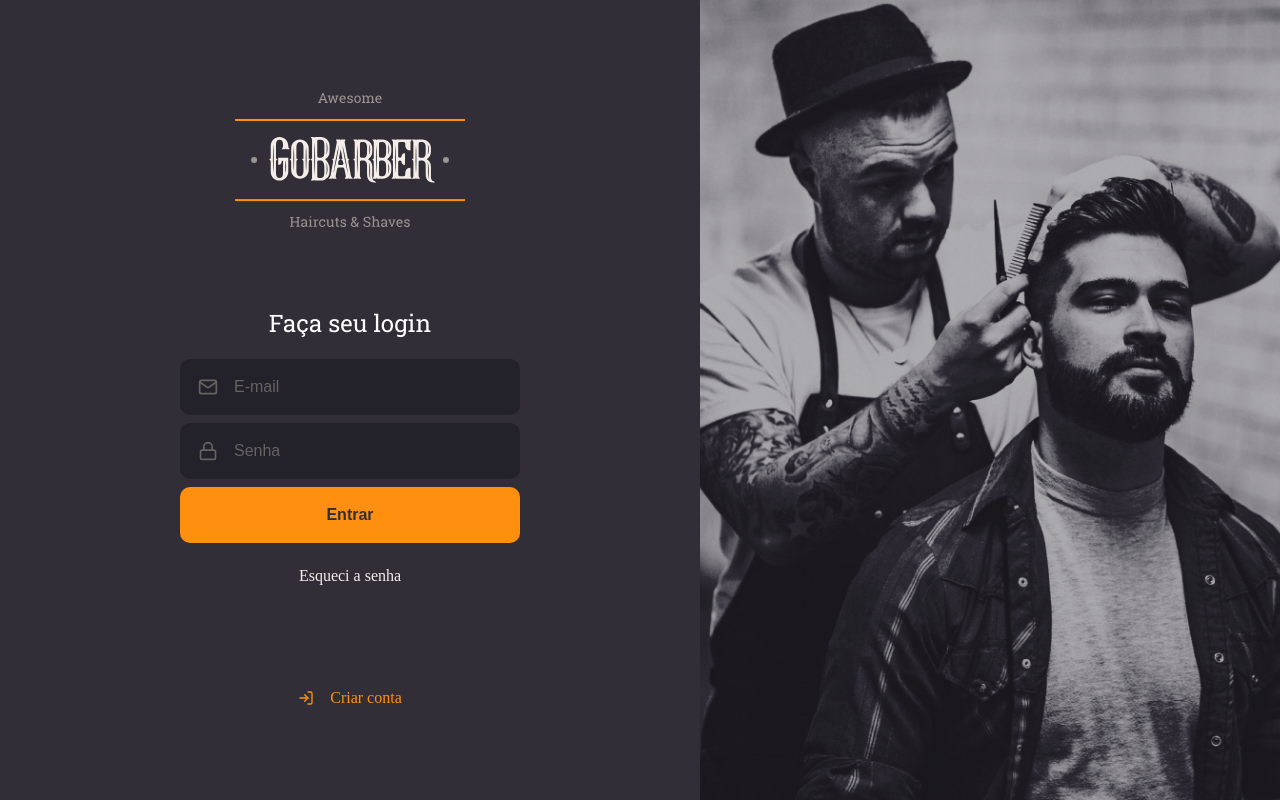
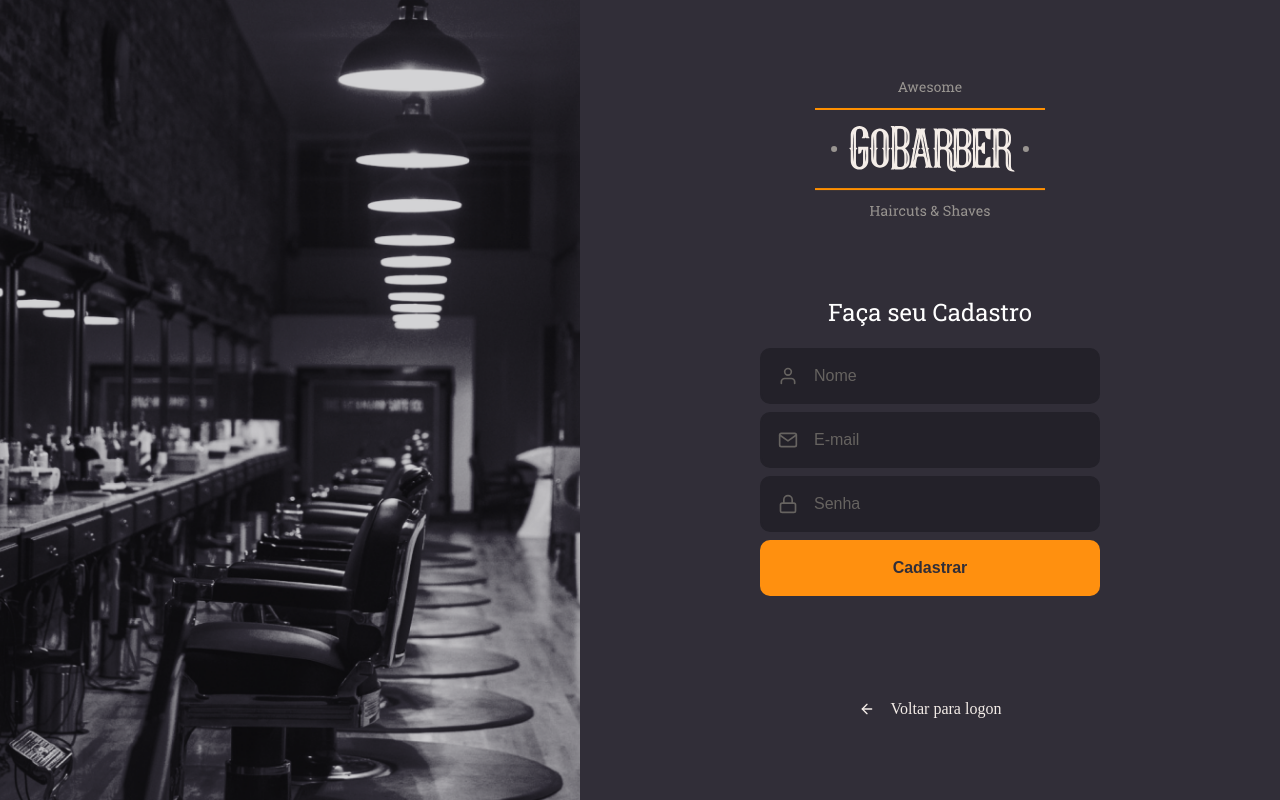
Before and after one commit to kleysoncastro/gobarber-web, a React (Create React App) app: page / in a window 1280 px wide. Built offline with nearby package versions, Linux system fonts and the light colour scheme.

Commit message:
Styles: pagina de cadastro 	criação e estilização

```diff
--- /dev/null
+++ b/src/pages/SingUp/index.tsx
@@ -0,0 +1,34 @@
+import React from 'react';
+import { FiArrowLeft, FiMail, FiLock, FiUser } from 'react-icons/fi';
+
+import Input from '../../components/Input';
+import Button from '../../components/Button';
+
+import logoImg from '../../assets/logo.svg';
+import { Conteiner, Content, Background } from './styles';
+
+const SignUp: React.FC = () => {
+  return (
+    <Conteiner>
+      <Background />
+      <Content>
+        <img src={logoImg} alt="Gobarber" />
+
+        <form>
+          <p>Faça seu Cadastro</p>
+          <Input icon={FiUser} name="name" placeholder="Nome" />
+          <Input icon={FiMail} name="email" placeholder="E-mail" />
+          <Input icon={FiLock} name="password" placeholder="Senha" />
+
+          <Button type="submit">Cadastrar</Button>
+        </form>
+        <a href="/">
+          <FiArrowLeft />
+          Voltar para logon
+        </a>
+      </Content>
+    </Conteiner>
+  );
+};
+
+export default SignUp;
--- /dev/null
+++ b/src/pages/SingUp/styles.ts
@@ -0,0 +1,70 @@
+import styled from 'styled-components';
+import { shade } from 'polished';
+import backgraoundImg from '../../assets/sign-up-background.png';
+
+export const Conteiner = styled.div`
+  height: 100vh;
+  display: flex;
+  align-items: stretch;
+  P {
+    font-size: 24px;
+    font-family: 'Roboto Slab';
+    margin-bottom: 20px;
+  }
+`;
+
+export const Content = styled.div`
+  display: flex;
+  flex-direction: column;
+
+  place-content: center;
+  align-items: center;
+
+  width: 100%;
+  max-width: 700px;
+
+  form {
+    margin: 80px 0;
+    width: 340px;
+    text-align: center;
+
+    h1 {
+      margin-bottom: 24px;
+    }
+
+    a {
+      color: #f4ede8;
+      display: block;
+      margin-top: 24px;
+
+      transition: color 0.2s;
+
+      &:hover {
+        color: ${shade(0.2, '#f4ede8')};
+      }
+    }
+  }
+
+  > a {
+    color: #f4ede8;
+    display: block;
+    margin-top: 24px;
+    display: flex;
+    align-items: center;
+    transition: color 0.2s;
+
+    &:hover {
+      color: ${shade(0.2, '#f4ede8')};
+    }
+    svg {
+      margin-right: 16px;
+    }
+  }
+`;
+
+export const Background = styled.div`
+  flex: 1;
+
+  background: url(${backgraoundImg}) no-repeat center;
+  background-size: cover;
+`;
--- a/src/routes/index.tsx
+++ b/src/routes/index.tsx
@@ -2,10 +2,11 @@ import React from 'react';
 
 import { Switch, Route } from 'react-router-dom';
 import SignIn from '../pages/SingIn';
+import SignUp from '../pages/SingUp';
 
 const Routes: React.FC = () => (
   <Switch>
-    <Route path="/" exact component={SignIn} />
+    <Route path="/" exact component={SignUp} />
   </Switch>
 );
 
```
Also changed, not shown: src/assets/sign-up-background.png (added).
